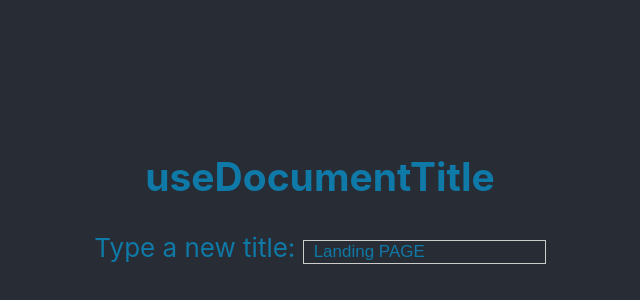
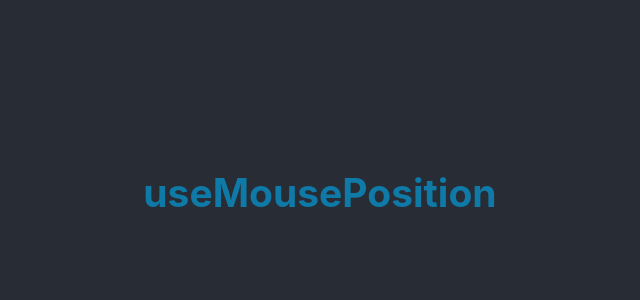
Before and after one commit to nsagias/react-hooks-helpers, a React (Create React App) app in the folder hooks-helpers/: page / in a window 1280 px wide. Shown: the part 208-508 px from the top of the page, without its empty margins (320-960 px from the left). Built offline with nearby package versions, Linux system fonts and the light colour scheme.

Commit message:
create mousemove ftsx and add to app, remove title from app

```diff
--- a/hooks-helpers/src/App.tsx
+++ b/hooks-helpers/src/App.tsx
@@ -1,10 +1,11 @@
 import './App.css';
+import MouseMove from './components/MouseMove';
 import Title from './components/Title';
 
 function App() {
   return (
     <div className="App">
-      <Title />
+      <MouseMove />
     </div>
   );
 }
--- /dev/null
+++ b/hooks-helpers/src/components/MouseMove.tsx
@@ -0,0 +1,9 @@
+const MouseMove = () => {
+  return (
+    <div>
+      <h2>useMousePosition</h2>
+    </div>
+  )
+};
+
+export default MouseMove;
```
